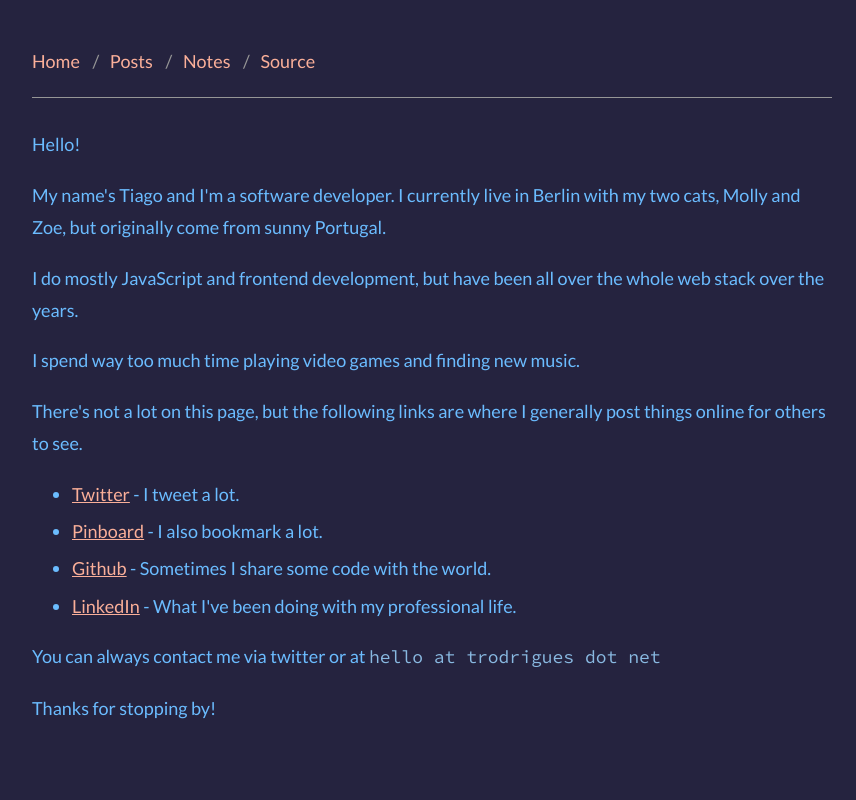
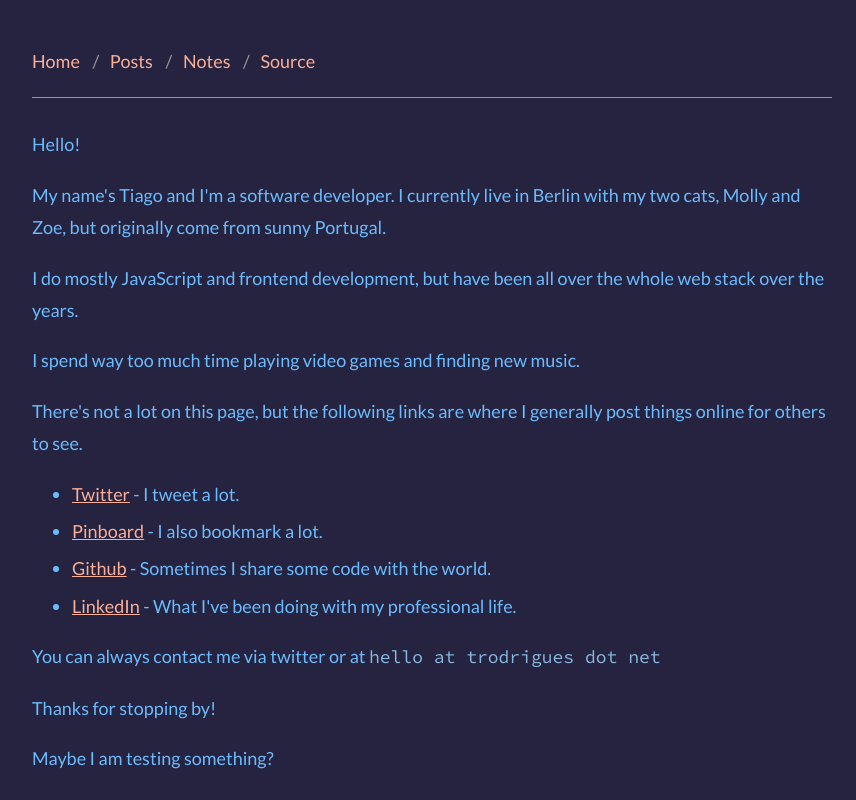
Before and after one commit to trodrigues/trodrigues.net, an Eleventy site: page index.md in a window 1280 px wide. Shown: the whole page, without its empty margins (208-1064 px from the left). Built offline with nearby package versions, Linux system fonts and the light colour scheme; Eleventy itself is replaced by a stand-in of ours; files that its build step writes are made by us from their sources.

Commit message:
Testing notifications

```diff
--- a/index.md
+++ b/index.md
@@ -21,3 +21,5 @@ There's not a lot on this page, but the following links are where I generally po
 You can always contact me via twitter or at `hello at trodrigues dot net`
 
 Thanks for stopping by!
+
+Maybe I am testing something?
```
